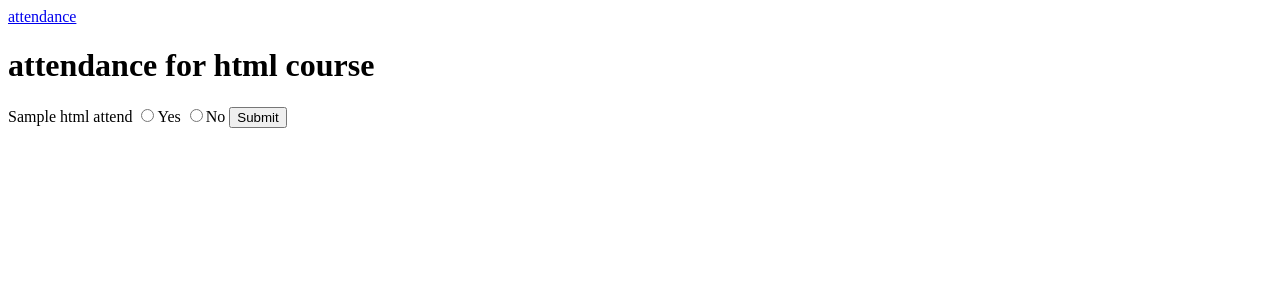
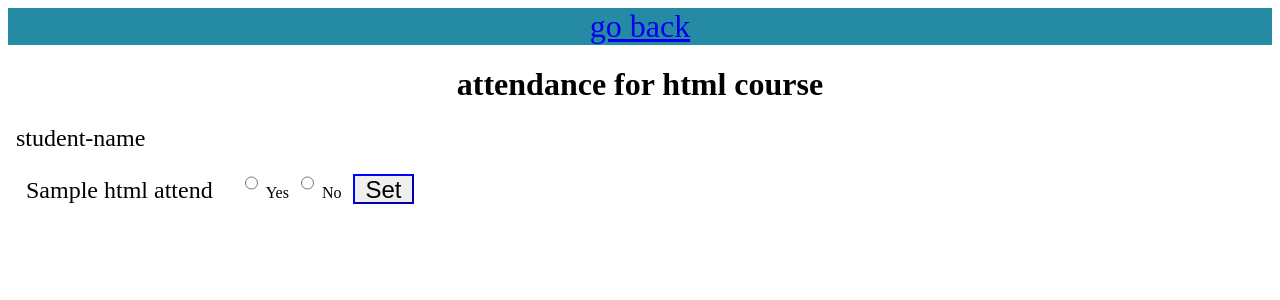
Before and after one commit to rhaigar/students-flask-alexander, a Flask app: template templates/html_attend.html in a window 1280 px wide. Shown: the top 300 px of the page. Run offline with Flask 2, Linux system fonts and the light colour scheme; the template is opened without the code that fills it: most values are stand-ins (such as "Sample title", 1, 10 or a date in 2020).

Commit message:
abit of css

```diff
--- /dev/null
+++ b/static/python_attend.css
@@ -0,0 +1,25 @@
+.navbar-main {
+    display: grid;
+    text-align: center;
+    font-size: xx-large;
+    background-color: rgb(37, 139, 165);
+}
+
+h1 {
+    display: grid;
+    text-align: center;
+    font-size: xx-large;
+}
+
+.student, input, button {
+margin: 8px;
+padding: 0 10px;
+height: 30px;
+border-color: blue;
+font-size: x-large;
+}
+
+p {
+    font-size: x-large;
+    margin: 8px;
+}
--- a/templates/attendance.html
+++ b/templates/attendance.html
@@ -4,14 +4,15 @@
     <meta charset="UTF-8">
     <meta http-equiv="X-UA-Compatible" content="IE=edge">
     <meta name="viewport" content="width=device-width, initial-scale=1.0">
-    <title>Document</title>
+    <link rel="stylesheet" href="/static/attendance.css">
+    <title>attendance-course-list</title>
 </head>
 <body>
     <div class="navbar-main">
         <a href="/attendance">attendance</a><br>
     </div>
     <br>
-    <div>
+    <div class="links">
         <a href="/python_attend">python</a><br>
         <a href="/java_attend">java</a><br>
         <a href="/html_attend">html</a><br>
--- a/templates/html_attend.html
+++ b/templates/html_attend.html
@@ -4,22 +4,24 @@
     <meta charset="UTF-8">
     <meta http-equiv="X-UA-Compatible" content="IE=edge">
     <meta name="viewport" content="width=device-width, initial-scale=1.0">
+    <link rel="stylesheet" href="/static/python_attend.css">
     <title>html class</title>
 </head>
 <body>
     <div class="navbar-main">
-        <a href="/attendance">attendance</a>
+        <a href="/attendance">go back</a>
     </div>
     <h1>attendance for html course</h1>
+    <p>student-name</p>
     {% for name, attend in html_attend.items() %}
     <form action="/html_attend" method="POST">
-<label>
+<label class="student">
         {{ name }}
     </label>
     <input type="hidden" name="name" value="{{ name }}">
     <input type="radio" name="attendance" value="yes" {% if attend == "yes" %}checked{% endif %}>Yes
     <input type="radio" name="attendance" value="no" {% if attend == "no" %}checked{% endif %}>No
-    <button type="submit">Submit</button>
+    <button type="submit">Set</button>
 </form>
     {% endfor %}
 </body>
```
Also changed, not shown: static/attendance.css (added, +15 -0 lines), templates/css_attend.html (+5 -3 lines), templates/java_attend.html (+5 -3 lines), templates/javascript_attend.html (+5 -3 lines), templates/python_attend.html (+5 -3 lines).
